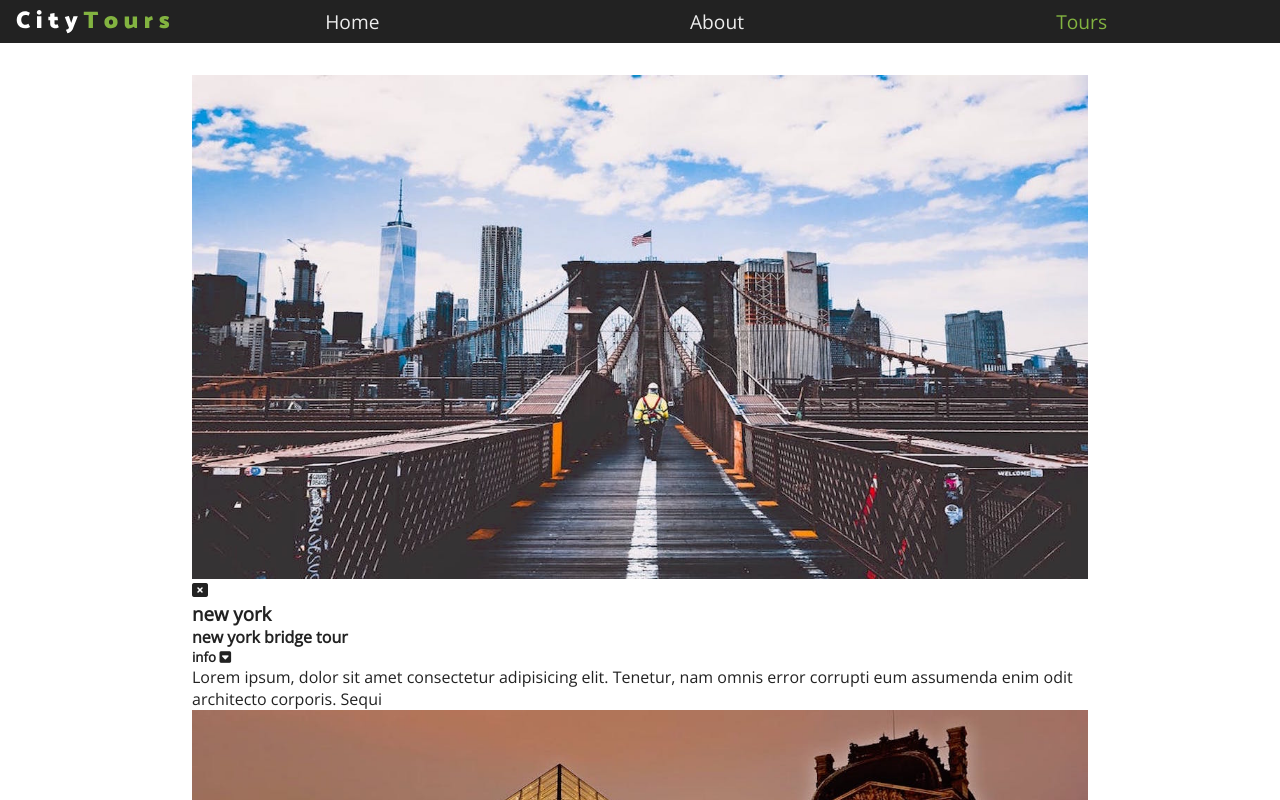
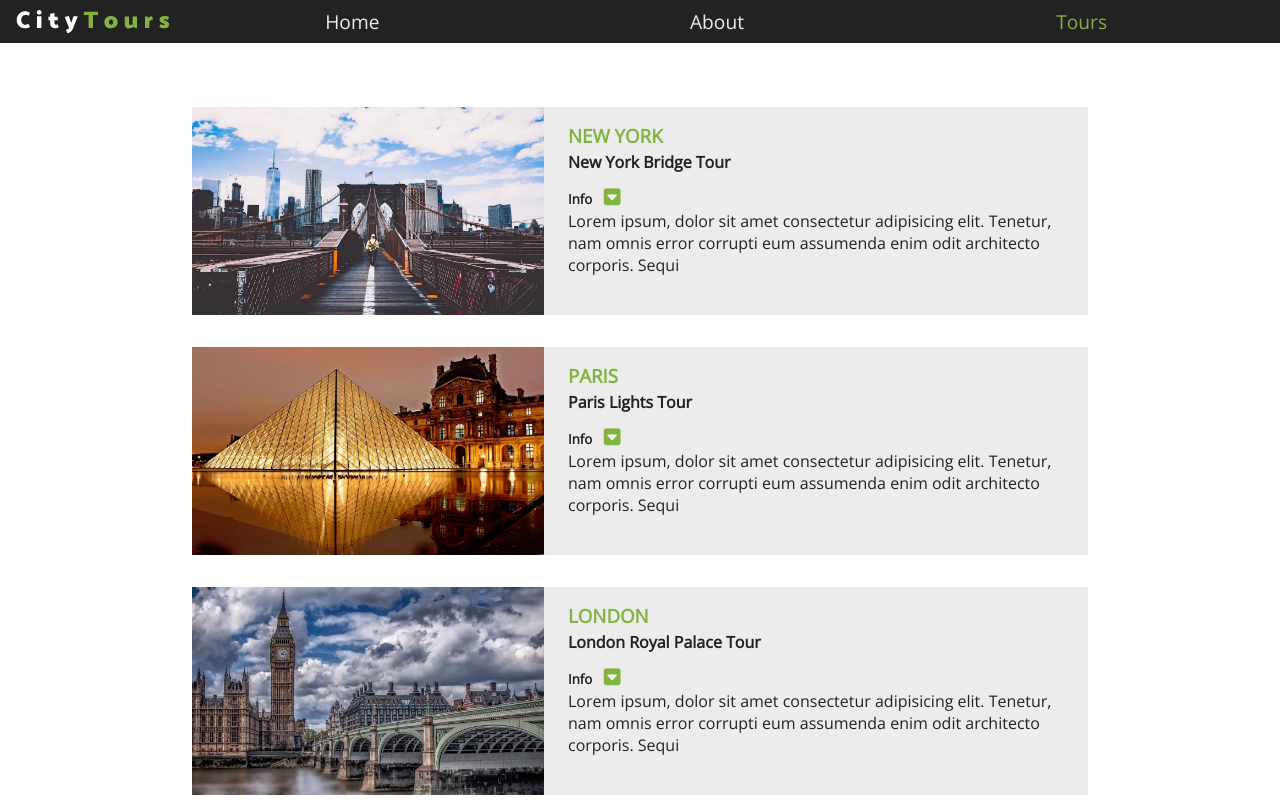
Before and after one commit to zascogm/city-tours, a React (Create React App) app: page / in a window 1280 px wide. Shown: the top 800 px of the page. Built offline with nearby package versions, Linux system fonts and the light colour scheme.

Commit message:
Adding tour component styling

```diff
--- a/src/components/Tour/Tour.js
+++ b/src/components/Tour/Tour.js
@@ -8,7 +8,7 @@
         const { removeTour } = this.props;
 
         return (
-            <articule className="tour">
+            <article className="tour">
                 <div className="img-container">
                     <img src={img} alt="tour" />
                     <span className="close-btn">
@@ -26,7 +26,7 @@
                     </h5>
                     <p>{info}</p>
                 </div>
-            </articule>
+            </article>
         );
     }
 }
--- a/src/components/Tour/tour.scss
+++ b/src/components/Tour/tour.scss
@@ -1,9 +1,60 @@
 @import '../../index.scss';
 
 .tour {
+    background: $mainGrey;
+    margin: 2rem 0;
     img {
         width: 100%;
         display: block;
         min-height: 13rem;
     }
 }
+
+@media screen and (min-width:768px) {
+    .tour {
+        display: grid;
+        grid-template-columns: 2fr 3fr;
+        grid-column-gap: 1rem;
+    }
+}
+
+.img-container {
+    position: relative;
+}
+
+.close-btn {
+    position: absolute;
+    display: block;
+    top: 5%;
+    right: 5%;
+    color: $mainGreen;
+    font-size: 2rem;
+    cursor: pointer;
+    transition: $mainTransition;
+    opacity: 0;
+}
+
+.img-container:hover .close-btn {
+    opacity: 1;
+}
+
+.tour-info {
+    padding: 1rem 0.5rem;
+    h3 {
+        text-transform: uppercase;
+        color: $mainGreen;
+    }
+    h4 {
+        text-transform: capitalize;
+        margin: 0.2rem 0 0.6rem 0;
+    }
+    h5 {
+        text-transform: capitalize;
+        span {
+            color: $mainGreen;
+            margin: 0.5rem;
+            font-size: 1.2rem;
+            cursor: pointer;
+        }
+    }
+}
--- a/src/index.scss
+++ b/src/index.scss
@@ -8,7 +8,7 @@
 $mainGreen: #82b340;
 $mainWhite: #fff;
 $mainGrey: #ececec;
-
+$mainTransition: all 0.3s linear;
 
 body {
   font-family: "Open Sans", sans-serif;
```
